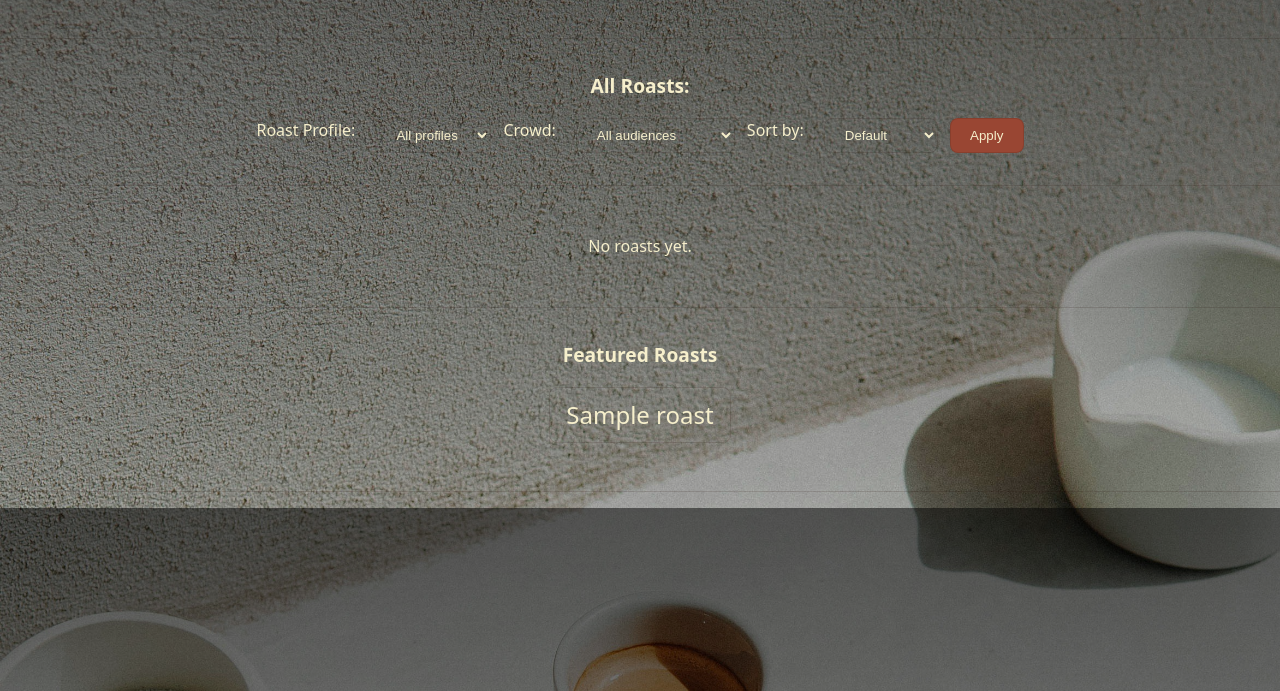
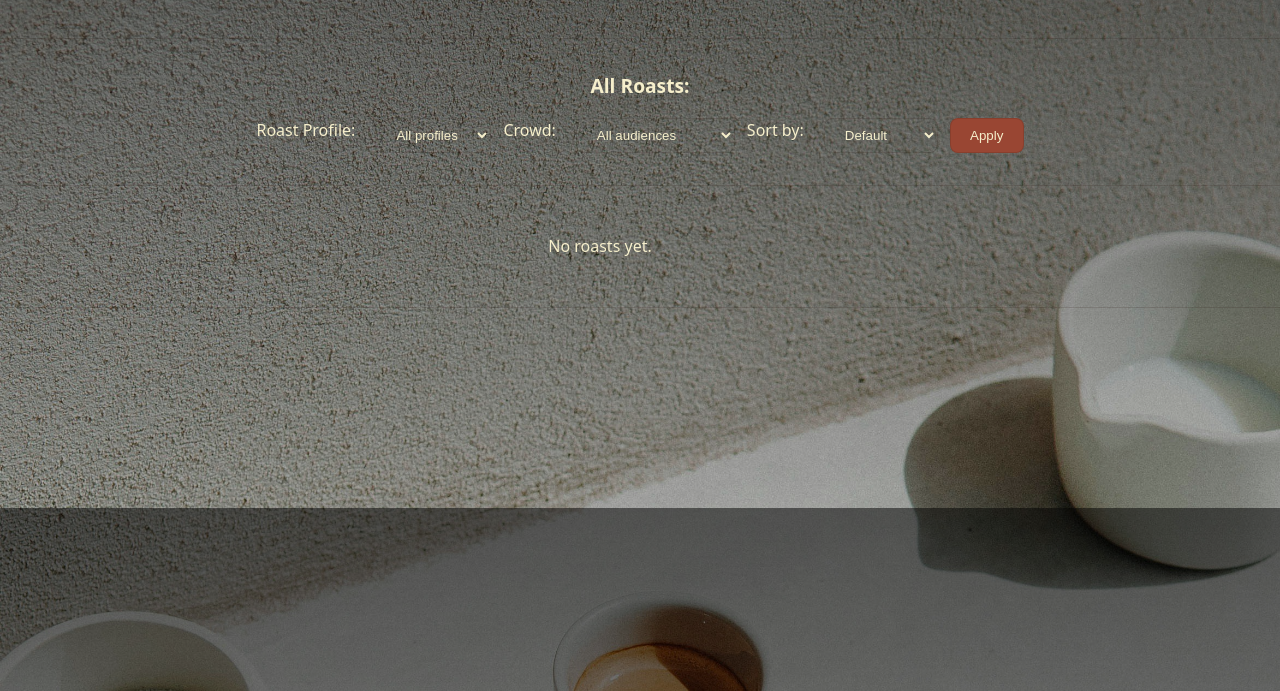
Before and after one commit to evalynope/Django-BCCA-Project, a Django app: page / in a window 1280 px wide. Shown: the part 292-983 px from the top of the page. Run offline with Django 5.2, Linux system fonts and the light colour scheme; tables that the repository leaves empty hold one stand-in row (values such as "Sample post").

Commit message:
configured login, admin, staff dahsboard, logged out modal, added roasts, eliminated featured_roasts, fixed good to gift field

```diff
--- a/coffee_app/templates/coffee_app/community.html
+++ b/coffee_app/templates/coffee_app/community.html
@@ -55,7 +55,7 @@
     background-color: rgba(0,0,0,0.5); justify-content:center; align-items:center;">
     <div style="background:white; padding:1.5rem; border-radius:8px; max-width:300px; width:90%; position:relative;">
         <button id="closeModal" style="position:absolute; top:0.5rem; right:0.5rem; background:none; border:none; font-size:1.2rem; cursor:pointer;">×</button>
-        <p style="margin-top:1.5rem;">You must be logged in to access this page.</p>
+        <p style="margin-top:1.5rem; color: #4B2E2E;">You must be logged in to access this page.</p>
     </div>
 </div>
 
--- a/coffee_app/templates/roasts/roast_details.html
+++ b/coffee_app/templates/roasts/roast_details.html
@@ -9,7 +9,7 @@
 <p><strong>Profile:</strong> {{ roast.profile }} roast</p>
 <p><strong>Typical brew crowd:</strong> {{ roast.crowd }}</p>
 
-{% if roast.is_a_good_gift and roast.is_available %}
+{% if roast.is_good_to_gift and roast.is_available %}
   <p>🎁 Available now and perfect for gifting!</p>
 {% endif %}
 
@@ -17,7 +17,8 @@
 {% if most_common_brew_method %}
   <p>Community brew preference: {{ most_common_brew_method|title }}</p>
 {% else %}
-  <p>Not enough brews logged to calculate most common brewing method for this roast.</p>
+
+  {% comment %} <p>Not enough brews logged to calculate most common brewing method for this roast.</p> {% endcomment %}
 {% endif %}
 
 <hr>
--- a/coffee_app/templates/roasts/roast_list.html
+++ b/coffee_app/templates/roasts/roast_list.html
@@ -48,8 +48,8 @@
 
             <label for="sort">Sort by:</label>
             <select id="sort" name="sort">
-                <option value="">Default</option>
-                <option value="popular">Popularity</option>
+                <option value=""{% if sort == "default" %}selected{% endif %}>Default</option>
+                <option value="popular"{% if sort == "popular" %}selected{% endif %}>Popularity</option>
             </select>
 
             <button type="submit" class="button-primary">Apply</button>
@@ -63,7 +63,11 @@
             <h1>
                 <a href="{% url 'roast_details' roast.pk %}">{{ roast.name }}</a>
             </h1>
+            <p style="font-size:1rem; margin-top:0.25rem;">
+                {{ roast.tasting_notes }}
+            </p>
         </div>
+
     {% empty %}
         <p>No roasts yet.</p>
     {% endfor %}
@@ -71,34 +75,6 @@
 
 <hr>
 
-<!-- Featured roasts -->
-<h3>Featured Roasts</h3>
-<div class="roast-grid featured-roasts">
-    {% for roast in featured_roasts %}
-        <div class="roast-card">
-            <h2>
-                <a href="{% url 'roast_details' roast.pk %}" class="featured-roast-link">
-                    {{ roast.name }} </a>
-            </h2>
-        </div>
-    {% endfor %}
-</div>
-
-
-
-<hr>
-
-{% comment %} <!-- Bottom section -->
-<div class="end-section">
-    <h3>Whether you're passing through Oxford or you're a Heartbreak 'regular', we believe the best way to select
-    the right roast is by hearing from the people who brew it their way. Use this journal to find
-    users with similar preferences to guide your own brew or to pick out something special for gifting!</h3>
-</div> {% endcomment %}
-
-
-
-
-
 
 
 {% endblock %}
--- a/coffee_app/views.py
+++ b/coffee_app/views.py
@@ -14,7 +14,7 @@ from django.db.models import Count
 
 def roast_list(request):
     roasts = Roast.objects.select_related("coffee_shop").all()
-    featured_roasts = Roast.objects.order_by('-id')[:5] #last five added
+    # featured_roasts = Roast.objects.order_by('-id')[:5] #last five added- maybe use later
     latest_entries = BrewEntry.objects.select_related('user','roast').order_by("-date_created")[:5]
 
     profile = request.GET.get("profile",'')
@@ -32,11 +32,13 @@ def roast_list(request):
             brew_count=Count("brew_entries")
         ).order_by("-brew_count")
 
+
+
     return render(
         request,
         "roasts/roast_list.html",
         {"roasts": roasts,
-         "featured_roasts": featured_roasts,
+        #  "featured_roasts": featured_roasts,
           "profile": profile,
           "crowd": crowd,
           "sort": sort,
--- a/config/settings.py
+++ b/config/settings.py
@@ -21,9 +21,10 @@ ALLOWED_HOSTS = []
 # Application definition
 
 #added:
-LOGIN_URL = '/signup/'
+LOGIN_URL = '/login/'
 LOGOUT_REDIRECT_URL = '/'
-LOGIN_REDIRECT_URL = 'profile_detail'
+LOGIN_REDIRECT_URL = '/roasts/'
+# LOGIN_REDIRECT_URL = 'profile_detail'
 SESSION_COOKIE_AGE = 60 * 30  # 30 minutes
 SESSION_SAVE_EVERY_REQUEST = True
 
--- a/config/urls.py
+++ b/config/urls.py
@@ -9,6 +9,8 @@ from django.urls import path, include
 from coffee_app.models import *
 from profiles_app import views as profiles_views
 from django.conf.urls.static import static
+from profiles_app.views import UserLoginView
+
 
 
 
@@ -16,5 +18,6 @@ urlpatterns = [
     path("admin/", admin.site.urls),
     path("", include("coffee_app.urls")), #main part of site
     path('profiles/', include('profiles_app.urls')),
+    path("login/", UserLoginView.as_view(), name="login"),
 
 ]
--- a/profiles_app/forms.py
+++ b/profiles_app/forms.py
@@ -5,11 +5,12 @@ from .models import Profile
 class ProfileForm(ModelForm):
     class Meta:
         model = Profile
-        fields = ['first_last_name', 'city_state', 'bio', 'fav_brew', 'roast_preference']
+        fields = ['first_last_name', 'city_state', 'state', 'bio', 'fav_brew', 'roast_preference']
         labels = {
         'first_last_name': 'Full Name',
         'city_state': 'City & State',
-        'bio': 'Biography',
+        'state':'State,'
+        'bio' 'Biography',
         'fav_brew': 'Favorite Brew Method',
         'roast_preference': 'Preferred Roast',
     }
--- a/profiles_app/templates/profiles_app/base.html
+++ b/profiles_app/templates/profiles_app/base.html
@@ -12,7 +12,7 @@
     <nav>
         {% if user.is_staff %}
         <span style="margin-right: auto;">
-        <p style="display:inline; margin:20px;">*Logged in as Admin*</p>
+        <p style="display:inline; margin:20px;">Logged in as: Admin</p>
         </span>
         <a href="{% url 'profile_detail' %}">Profile</a>
         <a href="{% url 'brewentry_list' %}">My Journal Entries</a>
@@ -24,6 +24,9 @@
         </form>
         {% else %}
             {% if user.is_authenticated %}
+                 <span style="margin-right: auto;">
+                <p style="display:inline; margin:20px;">Logged in as: <strong>{{user.username}}</strong></p>
+                 </span>
                 <a href="{% url 'profile_detail' %}">Profile</a>
                 <a href="{% url 'brewentry_list' %}">My Journal Entries</a>
                 <a href="{% url 'roast_list' %}">Roasts</a>
--- a/profiles_app/templates/profiles_app/login.html
+++ b/profiles_app/templates/profiles_app/login.html
@@ -6,6 +6,11 @@
 <form method="post">
   {% csrf_token %}
   {{ form.as_p }}
+
+  {% if next %}
+    <input type="hidden" name="next" value="{{ next }}">
+  {% endif %}
+
   <button type="submit">Log in</button>
 
 </form>
--- a/profiles_app/templates/profiles_app/staff_dashboard.html
+++ b/profiles_app/templates/profiles_app/staff_dashboard.html
@@ -7,10 +7,10 @@
 
 
   <h2>
-    <li><a href="{% url 'roast_list' %}">Continue to Roasts</a>
+    <p><a href="{% url 'roast_list' %}">Continue to Home Page</a></p>
+    <p><a href="{% url 'community' %}">Visit Community Feed to Edit Posts</a></p>
+    {% comment %} <p><a> href="{% url 'add_roast' %}">Add a New Roast</a></p> {% endcomment %}
   </h2>
-
-  <p><a href="/admin/">Go to Django Admin (optional)</a></p>
 
 
 
--- a/profiles_app/urls.py
+++ b/profiles_app/urls.py
@@ -11,7 +11,7 @@ from django.contrib.auth.views import LogoutView
 
 urlpatterns = [
     path('', views.home, name='home'),
-    path('login/', UserLoginView.as_view(), name='login'),
+    path('login/', UserLoginView.as_view(), name="login"),
     path("staff/", views.staff_dashboard, name="staff_dashboard"),
     path('logout/', LogoutView.as_view(), name='logout'), #double-check
     path('signup/', views.signup, name='signup'),
--- a/profiles_app/views.py
+++ b/profiles_app/views.py
@@ -2,6 +2,7 @@
 #PROFILE APP
 #PROFILE APP
 #PROFILE APP
+
 
 from django.shortcuts import render, redirect
 from django.contrib.auth.views import LoginView
@@ -19,14 +20,13 @@ def home(request):
 
 class UserLoginView(LoginView):
     template_name = "profiles_app/login.html"
+    redirect_authenticated_user = True
 
     def get_success_url(self):
         user = self.request.user
-
         if user.is_staff:
             return reverse_lazy("staff_dashboard")
-
-        return reverse_lazy("profile_detail")
+        return "/"
 
 def staff_check(user):
     return user.is_staff
--- a/static/css/roast_list.css
+++ b/static/css/roast_list.css
@@ -123,6 +123,7 @@
     justify-items: center; /* centers items when fewer columns */
     margin-bottom: 2rem;
     color: #f6efcc;
+    max-width: 1200px;
 }
 
 
```
